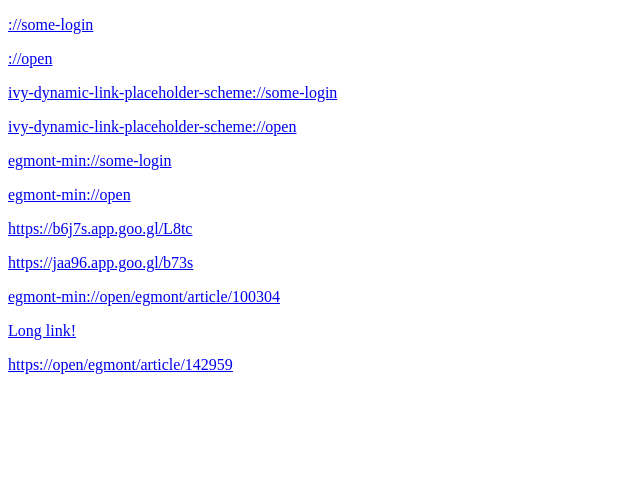
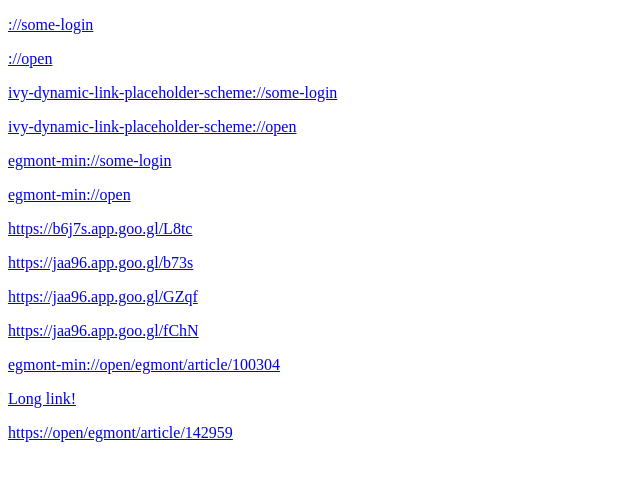
Before and after one commit to arild-jacobsen/web-scratch, a plain HTML site: page index.html in a window 1280 px wide. Shown: the whole page, without its empty margins (0-640 px from the left). Drawn offline with Linux system fonts and the light colour scheme.

Commit message:
Update index.html

```diff
--- a/index.html
+++ b/index.html
@@ -29,6 +29,12 @@
     <a href="https://jaa96.app.goo.gl/b73s">https://jaa96.app.goo.gl/b73s</a>
   </p>
   <p>
+    <a href="https://jaa96.app.goo.gl/GZqf">https://jaa96.app.goo.gl/GZqf</a>
+  </p>
+  <p>
+    <a href="https://jaa96.app.goo.gl/fChN">https://jaa96.app.goo.gl/fChN</a>
+  </p>
+  <p>
     <a href="egmont-min://open/egmont/article/100304">egmont-min://open/egmont/article/100304</a>
   </p>
   <p>
```
